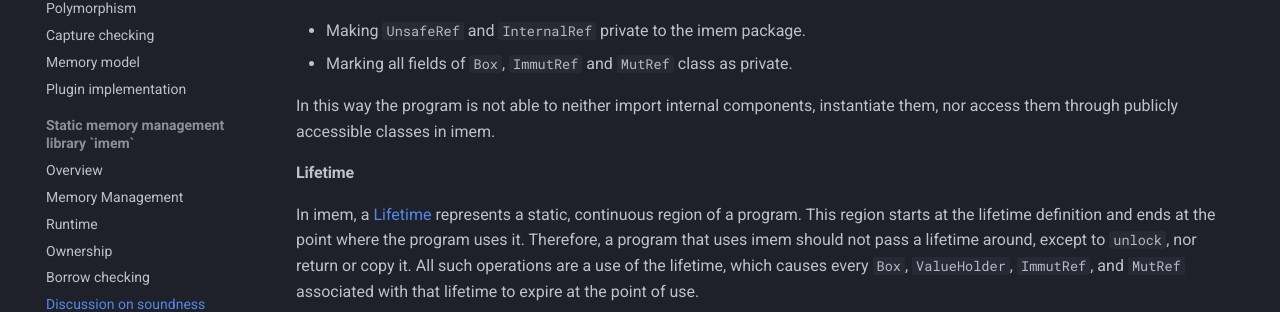
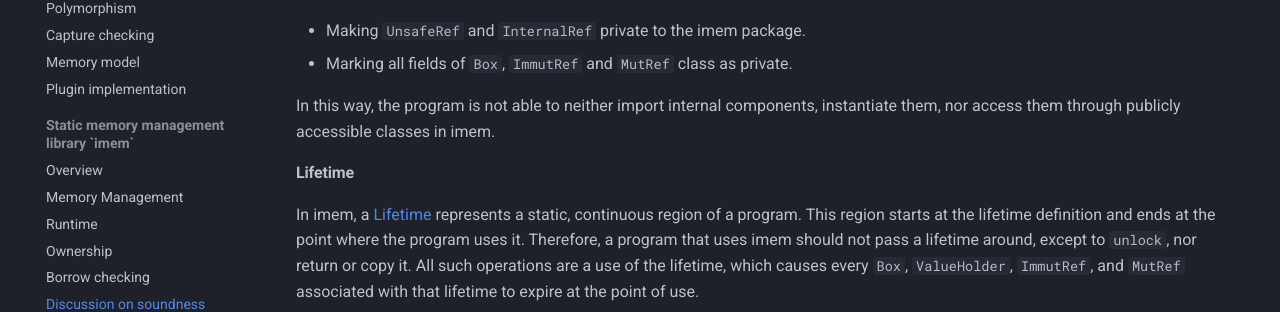
Before and after one commit to amsen20/masters-thesis, an MkDocs documentation site: the page built from docs/imem/soundness.md, in a window 1280 px wide and 900 px high, scrolled down 3868 px. Shown: the part 164-476 px from the top of the window. Built offline with MkDocs 1.6.1 and Material for MkDocs 9.7.7, drawn with Linux system fonts in a browser that asks for light colours.

```diff
--- a/docs/imem/soundness.md
+++ b/docs/imem/soundness.md
@@ -171,7 +171,7 @@ imem doesn't allow the program to have access to the internal components by:
 - Making `UnsafeRef` and `InternalRef` private to the imem package.
 - Marking all fields of `Box`, `ImmutRef` and `MutRef` class as private.
 
-In this way the program is not able to neither import internal components, instantiate them, nor access them through publicly accessible classes in imem.
+In this way, the program is not able to neither import internal components, instantiate them, nor access them through publicly accessible classes in imem.
 
 #### Lifetime
 
```
